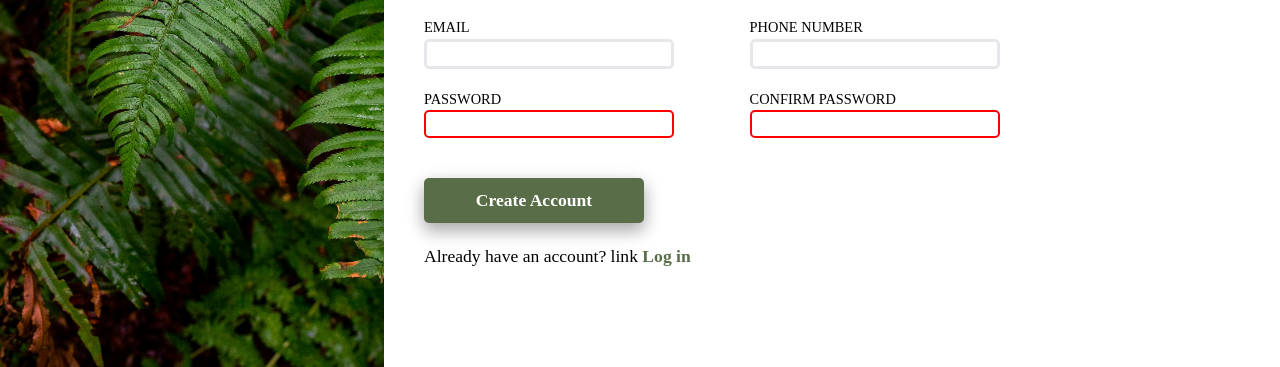
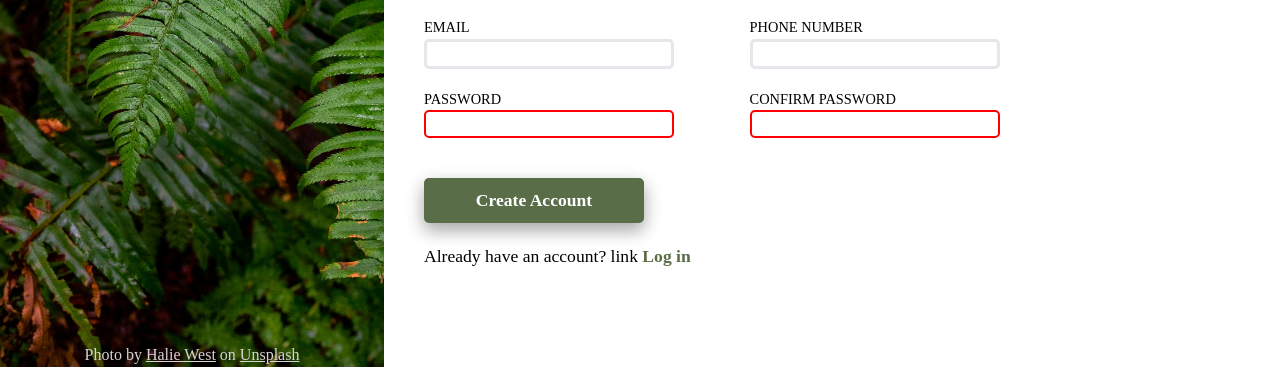
Before and after one commit to RMIKEV/Sign-up-Form, a plain HTML site: page index.html in a window 1280 px wide. Shown: the part 433-800 px from the top of the page. Drawn offline with Linux system fonts and the light colour scheme.

Commit message:
add hero anchor and modify css for that

```diff
--- a/index.html
+++ b/index.html
@@ -13,6 +13,10 @@
         <div class="logo">
             <img src="logoimg.png" alt="logo" width="80px" height="100px">
             <p>ODIN</p>
+        </div>
+        <div class="hero-anchor">
+            <p>Photo by <a href="https://unsplash.com/photos/green-leaf-plant-in-close-up-photography-25xggax4bSA">Halie West</a> on
+            <a href="https://unsplash.com/">Unsplash</a></p>
         </div>
     </div>
 
--- a/style.css
+++ b/style.css
@@ -44,13 +44,17 @@ body {
 .hero-section{
   background-image: url(./halie-west-25xggax4bSA-unsplash.jpg);
   background-repeat: no-repeat;
-  background-size: cover;
+  background-size:cover;
   width: 30vw;
   height: 100vh;
   flex-shrink: 0;
+  display: flex;
+  flex-direction: column;
+
+
 }
 
-.hero-section > div{
+.logo{
   display: flex;
   justify-content: center;
   align-items: center;
@@ -60,11 +64,20 @@ body {
   font-family: norse-bold;
   text-align: center;
   background-color: rgba(0, 0 , 0, 25%);
-  margin-top: 200px;
-  margin-bottom: auto;
+  margin-top:200px;
+
+
 
 }
 
+.hero-anchor, .hero-anchor a{
+  color: rgb(215, 211, 211);
+  margin-top: auto;
+  text-align: center;
+
+}
+
+/* input part */
 .sec1{
   padding: 150.5px 80px 50px 40px;
   font-size: 1.3rem;
@@ -78,7 +91,6 @@ body {
 margin-top: 20px;
 }
 
-/* input part */
 .sign-up{
   margin: 10px 100px 10px 40px;
 }
```
